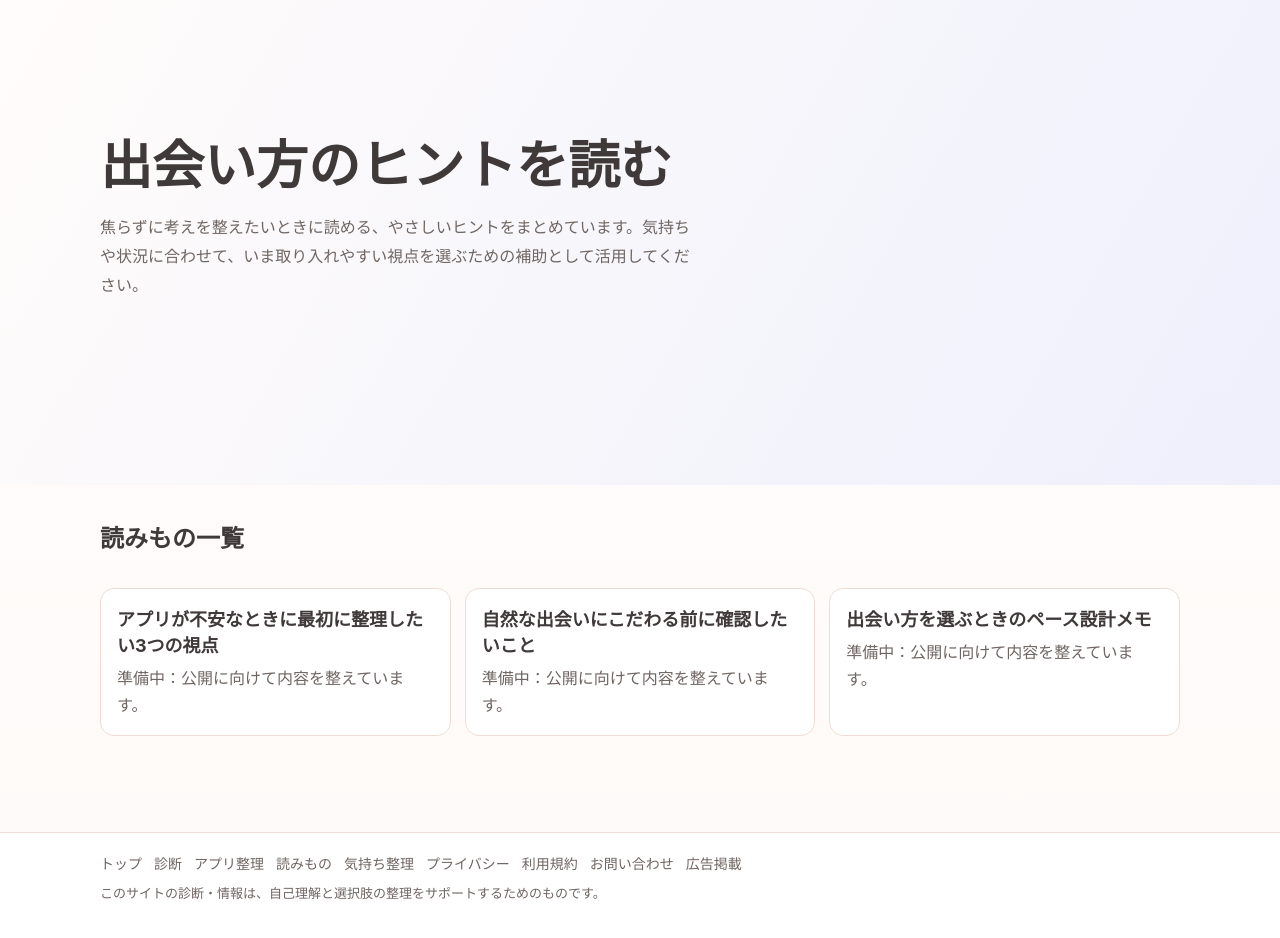
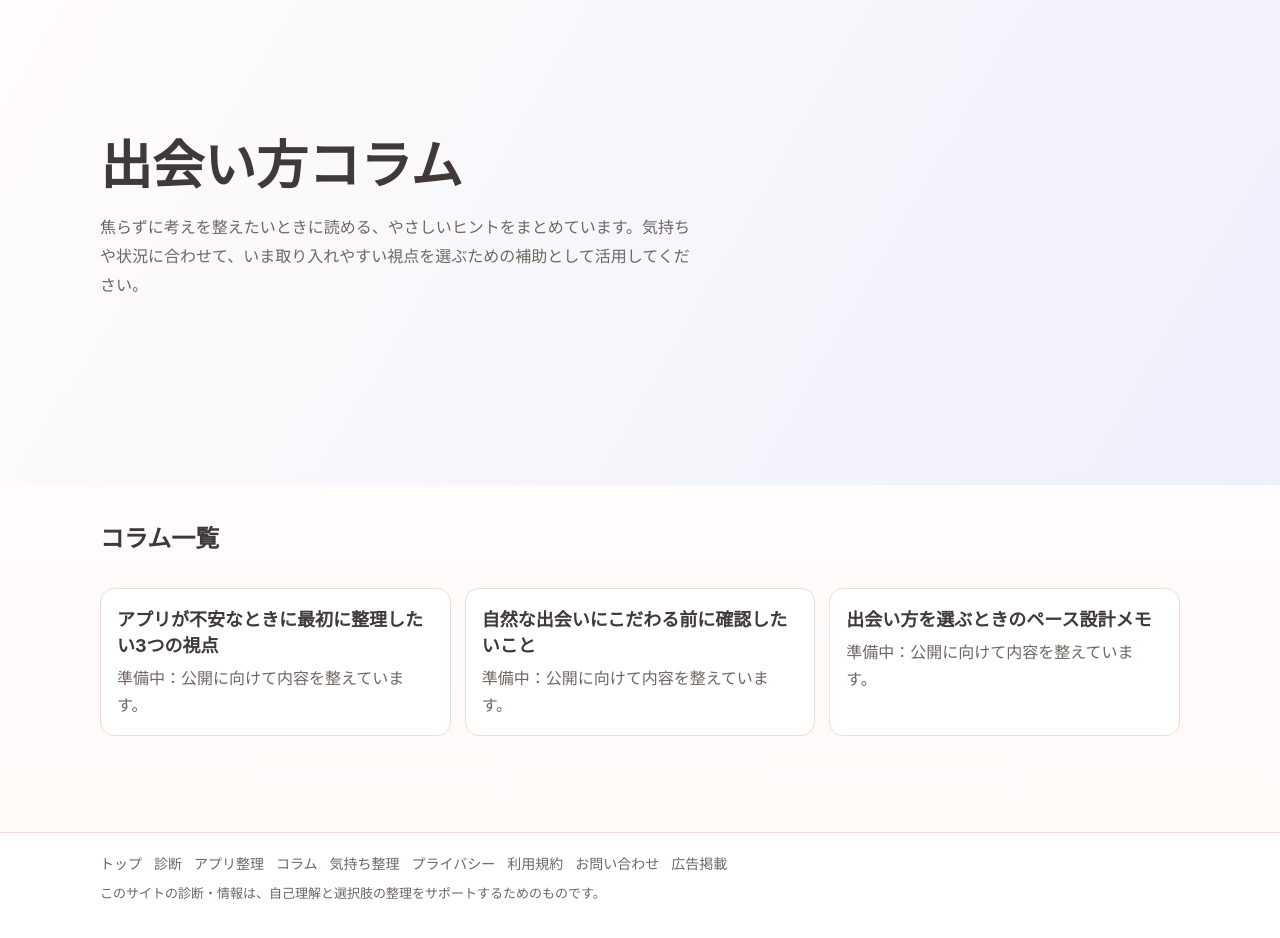
Before and after one commit to kenichis1971-cloud/deai-style-diagnosis-site, a Next.js app: page /articles in a window 1280 px wide. Shown: the part 120-1058 px from the top of the page. Built offline with nearby package versions, Linux system fonts and the light colour scheme; no server answers.

Commit message:
Unify visible '読みもの' labels to 'コラム'

```diff
--- a/app/articles/page.tsx
+++ b/app/articles/page.tsx
@@ -9,13 +9,13 @@ export default function ArticlesPage() {
     <>
       <section className="hero articles-hero" aria-labelledby="articles-hero-title">
         <div className="hero-inner">
-          <h1 id="articles-hero-title">出会い方のヒントを読む</h1>
+          <h1 id="articles-hero-title">出会い方コラム</h1>
           <p className="lead">焦らずに考えを整えたいときに読める、やさしいヒントをまとめています。気持ちや状況に合わせて、いま取り入れやすい視点を選ぶための補助として活用してください。</p>
         </div>
       </section>
 
       <section className="section">
-        <h2>読みもの一覧</h2>
+        <h2>コラム一覧</h2>
         <div className="grid section">
           {drafts.map((title) => (
             <article className="card" key={title}>
--- a/app/page.tsx
+++ b/app/page.tsx
@@ -44,7 +44,7 @@ export default function HomePage() {
 
       <section className="section card">
         <h2>将来的なご案内（準備枠）</h2>
-        <p className="lead">今後は、比較情報・読みもの・相談準備などの情報を追加予定です。現時点では外部サービスへのリンクは設置していません。</p>
+        <p className="lead">今後は、比較情報・コラム・相談準備などの情報を追加予定です。現時点では外部サービスへのリンクは設置していません。</p>
       </section>
     </>
   );
--- a/components/DeaiDiagnosisClient.tsx
+++ b/components/DeaiDiagnosisClient.tsx
@@ -6,7 +6,7 @@ import { calculateDiagnosisResult, diagnosisQuestions, type DiagnosisTypeId } fr
 
 const resultLinks = [
   { href: "/matching-apps", label: "アプリを使う前に整理する" },
-  { href: "/articles", label: "読みものを見る" },
+  { href: "/articles", label: "コラムを見る" },
   { href: "/fortune", label: "気持ちを整理する" },
   { href: "/", label: "トップに戻る" },
 ];
--- a/components/Footer.tsx
+++ b/components/Footer.tsx
@@ -8,7 +8,7 @@ export function Footer() {
           <Link href="/">トップ</Link>
           <Link href="/diagnosis">診断</Link>
           <Link href="/matching-apps">アプリ整理</Link>
-          <Link href="/articles">読みもの</Link>
+          <Link href="/articles">コラム</Link>
           <Link href="/fortune">気持ち整理</Link>
           <Link href="/privacy">プライバシー</Link>
           <Link href="/terms">利用規約</Link>
--- a/components/Header.tsx
+++ b/components/Header.tsx
@@ -3,7 +3,7 @@ import Link from 'next/link';
 const links = [
   { href: '/diagnosis', label: '診断' },
   { href: '/matching-apps', label: 'アプリ整理' },
-  { href: '/articles', label: '読みもの' },
+  { href: '/articles', label: 'コラム' },
   { href: '/fortune', label: '気持ち整理' },
 ];
 
```
